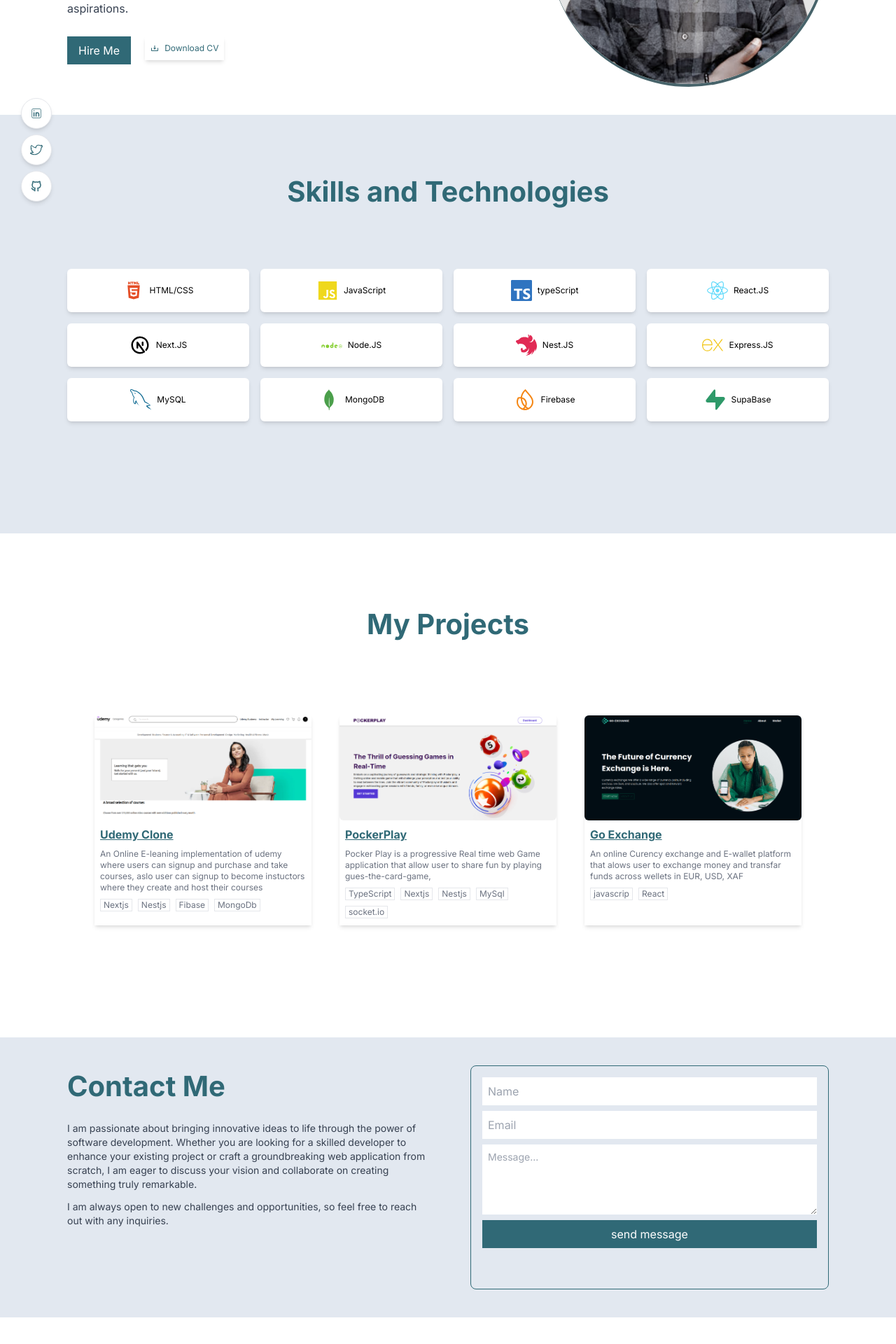
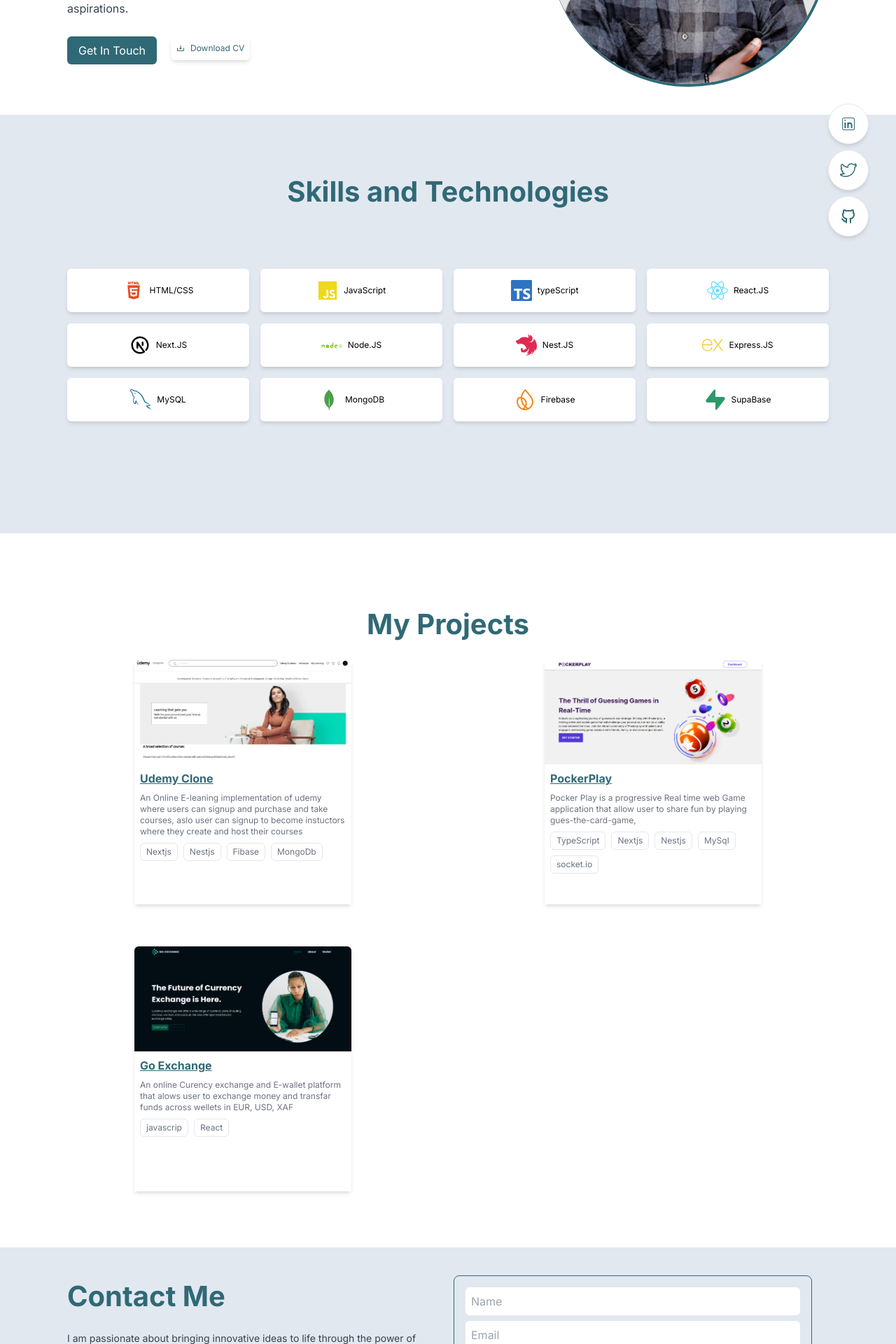
Before and after one commit to Gmarvis/gmarvis_portfolio, a Next.js app: page / in a window 1280 px wide. Shown: the part 380-2300 px from the top of the page at 70% size. Before the commit the page ends 2262 px from the top, so only its background shows below. Built offline with nearby package versions, Linux system fonts and the light colour scheme.

Commit message:
added dark mode

```diff
--- a/package.json
+++ b/package.json
@@ -12,6 +12,7 @@
     "@emailjs/browser": "^4.1.0",
     "framer-motion": "^10.18.0",
     "next": "14.0.4",
+    "next-themes": "^0.3.0",
     "react": "^18",
     "react-dom": "^18",
     "react-icons": "^5.0.1"
--- a/src/app/globals.css
+++ b/src/app/globals.css
@@ -2,10 +2,13 @@
 @tailwind components;
 @tailwind utilities;
 
+@layer base {
 	body {
 		scroll-behavior: smooth;
+		@apply dark:bg-slate-800 bg-white;
+		@apply dark:text-slate-200;
 	}
-
+}
 /* spinner loader styles */
 .loader {
 	position: relative;
--- a/src/app/layout.tsx
+++ b/src/app/layout.tsx
@@ -1,6 +1,8 @@
+// "use client";
 import type { Metadata } from "next";
 import { Inter } from "next/font/google";
 import "./globals.css";
+import { ThemeProvider } from "next-themes";
 
 const inter = Inter({ subsets: ["latin"] });
 
@@ -16,7 +18,9 @@ export default function RootLayout({
 }) {
 	return (
 		<html lang="en" className="scroll-smooth">
+			<ThemeProvider attribute="class">
 				<body className={inter.className}>{children}</body>
+			</ThemeProvider>
 		</html>
 	);
 }
--- a/src/app/page.tsx
+++ b/src/app/page.tsx
@@ -1,212 +1,20 @@
 "use client";
 import NavBar from "@/components/NavBar";
-import Image from "next/image";
-import Link from "next/link";
 
-// React Icons
-import { TiHtml5 } from "react-icons/ti";
-import { IoLogoJavascript } from "react-icons/io5";
-import { SiTypescript } from "react-icons/si";
-import { FaReact } from "react-icons/fa";
-import { TbBrandNextjs } from "react-icons/tb";
-import { DiNodejs } from "react-icons/di";
-import { SiNestjs } from "react-icons/si";
-import { SiExpress } from "react-icons/si";
-import { GrMysql } from "react-icons/gr";
-import { SiMongodb } from "react-icons/si";
-import { SiFirebase } from "react-icons/si";
-import { RiSupabaseFill } from "react-icons/ri";
 import FloatingSideBar from "@/components/FloatingSideBar";
 import Projects from "@/components/Projects";
 import Contact from "@/components/Contact";
-import { motion } from "framer-motion";
 import HeroSection from "@/components/HeroSection";
+import SkillsSection from "@/components/SkillsSection";
 export default function Home() {
-  const skills = [
-    {
-      name: "HTML/CSS",
-      icon: (
-        <TiHtml5
-          size={30}
-          style={{
-            color: "#e44d26",
-          }}
-        />
-      ),
-    },
-    {
-      name: "JavaScript",
-      icon: (
-        <IoLogoJavascript
-          size={30}
-          style={{
-            color: "#efd81d",
-          }}
-        />
-      ),
-    },
-    {
-      name: "typeScript",
-      icon: (
-        <SiTypescript
-          size={30}
-          style={{
-            color: "#2f74c0",
-          }}
-        />
-      ),
-    },
-    {
-      name: "React.JS",
-      icon: (
-        <FaReact
-          size={30}
-          style={{
-            color: "#66dbfb",
-          }}
-        />
-      ),
-    },
-    {
-      name: "Next.JS",
-      icon: (
-        <TbBrandNextjs
-          size={30}
-          style={{
-            color: "#000",
-          }}
-        />
-      ),
-    },
-    {
-      name: "Node.JS",
-      icon: (
-        <DiNodejs
-          size={30}
-          style={{
-            color: "#86cf33",
-          }}
-        />
-      ),
-    },
-    {
-      name: "Nest.JS",
-      icon: (
-        <SiNestjs
-          size={30}
-          style={{
-            color: "#e12a54",
-          }}
-        />
-      ),
-    },
-    {
-      name: "Express.JS",
-      icon: (
-        <SiExpress
-          size={30}
-          style={{
-            color: "#f1c617",
-          }}
-        />
-      ),
-    },
-    {
-      name: "MySQL",
-      icon: (
-        <GrMysql
-          size={30}
-          style={{
-            color: "#08668f",
-          }}
-        />
-      ),
-    },
-
-    {
-      name: "MongoDB",
-      icon: (
-        <SiMongodb
-          size={30}
-          style={{
-            color: "#4b9f4b",
-          }}
-        />
-      ),
-    },
-    {
-      name: "Firebase",
-      icon: (
-        <SiFirebase
-          size={30}
-          style={{
-            color: "#f58613",
-          }}
-        />
-      ),
-    },
-    {
-      name: "SupaBase",
-      icon: (
-        <RiSupabaseFill
-          size={30}
-          style={{
-            color: "#2e9969",
-          }}
-        />
-      ),
-    },
-  ];
-
 	// console.log(skills.length);
-
-  const containerVariants = {
-    hidden: { opacity: 0 },
-    show: {
-      opacity: 1,
-      transition: {
-        staggerChildren: 0.25,
-      },
-    },
-  };
-
-  const gridVariants = {
-    hidden: {
-      opacity: 0,
-    },
-    show: { opacity: 1 },
-  };
 
 	return (
 		<main className="min-h-screen scroll-smooth relative">
 			<NavBar />
 			<div className="pt-[64px] mobile:max-sm:pb-[70px]">
 				<HeroSection />
-        <div
-          id="skills"
-          className="skills px-24 bigScreen:px-80  py-20 mobile:max-sm:px-5 mb-5 bg-slate-200"
-        >
-          <h3 className=" text-center font-bold text-[40px] text-themecolor ">
-            Skills and Technologies
-          </h3>
-          <motion.div
-            variants={containerVariants}
-            initial="hidden"
-            animate="show"
-            className="grid w-full grid-cols-4 gap-4 py-20"
-          >
-            {skills.map((skill, i) => (
-              <motion.div
-                key={i}
-                variants={gridVariants}
-                className="flex  justify-center items-center shadow-md gap-2 p-4 flex-wrap rounded-md hover:scale-110 duration-300 bg-white "
-              >
-                {skill.icon}
-                <p className="text-xs">{skill.name}</p>
-              </motion.div>
-            ))}
-          </motion.div>
-        </div>
+				<SkillsSection />
 
 				<div
 					id="projects"
@@ -215,19 +23,14 @@ export default function Home() {
 					<h3 className="text-center font-bold text-[40px] text-themecolor">
 						My Projects
 					</h3>
-          <div className="flex justify-center items-center self-center py-20 w-full">
 					<Projects />
 				</div>
 			</div>
-      </div>
-      <div className="fixed top-[63vh] left-5 mobile:max-sm:left-1 mobile:max-sm:top-[70vh]">
+			<div className="fixed top-[63vh] right-5 mobile:max-sm:right-1 mobile:max-sm:top-[70vh]">
 				<FloatingSideBar />
 			</div>
 
-      <div
-        id="contact"
-        className="contact px-24 py-10 mobile:max-sm:px-5 w-full bg-slate-200"
-      >
+			<div id="contact" className="contact ">
 				<Contact />
 			</div>
 		</main>
--- a/src/components/Contact.tsx
+++ b/src/components/Contact.tsx
@@ -67,12 +67,12 @@ const Contact = () => {
 	};
 
 	return (
-    <div className="flex w-full justify-between mobile:max-sm:flex-col mobile:max-sm:gap-5">
-      <div className="w-[40vw] mobile:max-sm:w-full mobile:max-sm:text-center">
+		<div className="flex dark:bg-slate-800 gap-10 justify-betweenitems-center mobile:max-sm:flex-col mobile:max-sm:gap-5 px-24 bigScreen:px-80 py-10 mobile:max-sm:px-5 w-full bg-slate-200">
+			<div className=" max-w-lg w-full mobile:max-sm:w-full mobile:max-sm:text-center">
 				<h3 className=" font-bold text-[40px] pb-5 text-themecolor mobile:max-sm:text-center">
 					Contact Me
 				</h3>
-        <p className="text-gray-700 text-sm">
+				<p className="text-gray-700  text-sm dark:text-slate-400">
 					I am passionate about bringing innovative ideas to life through the
 					power of software development. Whether you are looking for a skilled
 					developer to enhance your existing project or craft a groundbreaking
@@ -80,7 +80,7 @@ const Contact = () => {
 					collaborate on creating something truly remarkable.
 				</p>
 
-        <p className="text-gray-700 text-sm mt-3">
+				<p className="text-gray-700 text-sm mt-3 dark:text-slate-400">
 					I am always open to new challenges and opportunities, so feel free to
 					reach out with any inquiries.
 				</p>
@@ -93,7 +93,7 @@ const Contact = () => {
 				<input
 					type="name"
 					name="name"
-          className="w-full outline-none p-2"
+					className="w-full outline-none p-2 rounded-md dark:bg-slate-700 dark:text-slate-200"
 					placeholder="Name"
 					onChange={(e) => setName(e.target.value)}
 				/>
@@ -102,17 +102,17 @@ const Contact = () => {
 					name="email"
 					onChange={(e) => setEmail(e.target.value)}
 					placeholder="Email"
-          className="w-full outline-none p-2"
+					className="w-full outline-none p-2 rounded-md dark:bg-slate-700 dark:text-slate-200"
 				/>
 				<textarea
-          className="outline-none h-[100px] mobile:max-sm:h-[150px] p-2 text-sm"
+					className="outline-none h-[100px] flex-grow mobile:max-sm:h-[150px] p-2 text-sm rounded-md dark:bg-slate-700 dark:text-slate-200"
 					placeholder="Message..."
 					name="message"
 					onChange={(e) => setSendMessage(e.target.value)}
 					id=""
 				></textarea>
 				<button
-          className={`bg-themecolor p-2 text-white flex justify-center items-center disabled:bg-slate-800`}
+					className={`bg-themecolor p-2 text-white flex justify-center items-center disabled:bg-slate-800 rounded-md`}
 					disabled={isLoading}
 				>
 					{!isLoading ? "send message " : <SpinnerLoader />}
--- a/src/components/FloatingSideBar.tsx
+++ b/src/components/FloatingSideBar.tsx
@@ -1,3 +1,4 @@
+"use client";
 import React from "react";
 import { CiLinkedin } from "react-icons/ci";
 import { SlSocialTwitter } from "react-icons/sl";
@@ -9,31 +10,31 @@ const LinkItems = [
 	{
 		name: "linkedin",
 		path: "https://www.linkedin.com/in/samgmarvis/",
-    icon: <CiLinkedin />,
+		icon: <CiLinkedin size={24} />,
 	},
 	{
 		name: "twitter",
 		path: "https://twitter.com/sam_gmarvis",
-    icon: <SlSocialTwitter />,
+		icon: <SlSocialTwitter size={24} />,
 	},
 	{
 		name: "Gidhub",
 		path: "https://github.com/gmarvis",
-    icon: <TbBrandGithub />,
+		icon: <TbBrandGithub size={24} />,
 	},
 ];
 
 export default function FloatingSideBar() {
 	return (
-    <div className="flex flex-col  p-4  w-[4rem]   gap-2 rounded-full justify-center items-center">
+		<div className="flex flex-col  p-6  w-[6rem]   gap-2 rounded-full justify-center items-center">
 			{LinkItems.map((link, i) => (
 				<Link
 					href={link.path}
 					target="_blank"
 					key={i}
-          className="flex flex-col justify-center items-center "
+					className="flex flex-col justify-center items-center hover:scale-110 duration-300 "
 				>
-          <div className="icon shadow-md p-3 rounded-full bg-white text-themecolor text-[18px] border">
+					<div className="icon shadow-md p-4 rounded-full dark:bg-slate-900 dark:border-none bg-white text-themecolor text-[18px] border">
 						{link.icon}
 					</div>
 				</Link>
--- a/src/components/HeroSection.tsx
+++ b/src/components/HeroSection.tsx
@@ -8,7 +8,7 @@ import { BiDownload } from "react-icons/bi";
 
 const HeroSection = () => {
 	return (
-    <div className="hero-section  w-full flex justify-center items-center gap-20  px-24 bigScreen:px-80 mobile:max-sm:px-5 py-10">
+		<div className="hero-section dark:bg-slate-800 w-full flex justify-center items-center gap-20  px-24 bigScreen:px-80 mobile:max-sm:px-5 py-10">
 			<div
 				id="about"
 				className="bio w-[50%] mobile:max-sm:w-full justify-center mobile:max-sm:items-center mobile:max-sm:text-center  flex flex-col gap-2"
@@ -28,11 +28,11 @@ const HeroSection = () => {
 						alt=""
 						width={400}
 						height={300}
-            className="rounded-full hidden mobile:max-sm:block z-0 grayscale-[50%] hover:grayscale-[0%] duration-300"
+						className="rounded-full hidden mobile:max-sm:block z-0  duration-300"
 					/>
 				</motion.div>
 
-        <p className="mobile:max-sm:pt-3 text-gray-700">
+				<p className="mobile:max-sm:pt-3 text-gray-700 dark:text-slate-400">
 					Beyond technical proficiency, I bring a strong sense of empathy and
 					user-centricity to my work. I believe that understanding the needs and
 					aspirations of users is paramount to creating truly impact digital
@@ -42,17 +42,17 @@ const HeroSection = () => {
 				</p>
 				<div className="actionBtns flex gap-5 pt-5">
 					<Link
-            className="bg-themecolor px-4 py-2 text-white"
+						className="bg-themecolor px-4 py-2 text-white rounded-md"
 						href={"#contact"}
 					>
-            Hire Me
+						Get In Touch
 					</Link>
 					<Link
 						href={"/SamGmarvisCV.pdf"}
 						download={"Sam Gmarvis DevelopersCV.pdf"}
 						target="_blank"
 					>
-            <button className="text-[12px] flex justify-center items-center gap-2 shadow-md text-themecolor hover:bg-slate-400 hover:text-white duration-300 p-2">
+						<button className="text-[12px] flex justify-center items-center gap-2 shadow-md dark:border dark:border-themecolor rounded-md text-themecolor hover:bg-slate-400 hover:text-white duration-300 p-2">
 							<BiDownload />
 							Download CV
 						</button>
@@ -65,7 +65,7 @@ const HeroSection = () => {
 					alt=""
 					width={400}
 					height={300}
-          className=" border-r-4 border-r-themecolor border-b-4 border-b-themecolor grayscale-[50%] hover:grayscale-[0%] rounded-full duration-300"
+					className=" border-r-4 border-r-themecolor border-b-4 border-b-themecolor  rounded-full duration-300"
 				/>
 			</div>
 		</div>
--- a/src/components/Projects.tsx
+++ b/src/components/Projects.tsx
@@ -7,13 +7,13 @@ import { UseInViewOptions } from "framer-motion";
 
 function Projects() {
 	return (
-    <div className="flex gap-10 flex-wrap w-full  mobile:max-sm:px-0 justify-center items-center ">
+		<div className="flex gap-10 px-24 bigScreen:px-80 flex-wrap w-full  mobile:max-sm:px-0 justify-between items-center ">
 			{projectData.map((project, i) => (
 				<Link
 					href={project.link}
 					target="_blank"
 					key={i}
-          className="w-[310px] mobile:max-sm:w-[95vw]  mt-5 hover:cursor-pointer bg-white h-[300px] shadow-md hover:scale-110 duration-300"
+					className="w-[310px] mobile:max-sm:w-[95vw] dark:bg-slate-800 dark:border dark:border-themecolor rounded-t-md mt-5 hover:cursor-pointer bg-white h-[350px] shadow-md hover:scale-110 duration-300"
 				>
 					<div
 						style={{
@@ -22,7 +22,7 @@ function Projects() {
 							backgroundPosition: "center",
 							objectFit: "fill",
 						}}
-            className="w-full h-[150px]  rounded-md"
+						className="w-full h-[150px]  rounded-t-md  "
 					></div>
 					<div className=" p-2 flex flex-col gap-2 justify-between">
 						<Link href={project.link} target="_blank">
@@ -39,7 +39,10 @@ function Projects() {
             )} */}
 						<div className="flex gap-2 flex-wrap">
 							{project.technology.map((tool, i) => (
-                <span key={i} className=" text-xs border px-1 text-gray-500">
+								<span
+									key={i}
+									className=" text-xs border py-1 rounded-md text-gray-500 dark:border-themecolor px-2"
+								>
 									{tool}
 								</span>
 							))}
--- /dev/null
+++ b/src/components/SkillsSection.tsx
@@ -0,0 +1,198 @@
+import React from "react";
+// React Icons
+import { TiHtml5 } from "react-icons/ti";
+import { IoLogoJavascript } from "react-icons/io5";
+import { SiTypescript } from "react-icons/si";
+import { FaReact } from "react-icons/fa";
+import { TbBrandNextjs } from "react-icons/tb";
+import { DiNodejs } from "react-icons/di";
+import { SiNestjs } from "react-icons/si";
+import { SiExpress } from "react-icons/si";
+import { GrMysql } from "react-icons/gr";
+import { SiMongodb } from "react-icons/si";
+import { SiFirebase } from "react-icons/si";
+import { RiSupabaseFill } from "react-icons/ri";
+import { motion } from "framer-motion";
+
+const SkillsSection = () => {
+	const containerVariants = {
+		hidden: { opacity: 0 },
+		show: {
+			opacity: 1,
+			transition: {
+				staggerChildren: 0.25,
+			},
+		},
+	};
+
+	const gridVariants = {
+		hidden: {
+			opacity: 0,
+		},
+		show: { opacity: 1 },
+	};
+	const skills = [
+		{
+			name: "HTML/CSS",
+			icon: (
+				<TiHtml5
+					size={30}
+					style={{
+						color: "#e44d26",
+					}}
+				/>
+			),
+		},
+		{
+			name: "JavaScript",
+			icon: (
+				<IoLogoJavascript
+					size={30}
+					style={{
+						color: "#efd81d",
+					}}
+				/>
+			),
+		},
+		{
+			name: "typeScript",
+			icon: (
+				<SiTypescript
+					size={30}
+					style={{
+						color: "#2f74c0",
+					}}
+				/>
+			),
+		},
+		{
+			name: "React.JS",
+			icon: (
+				<FaReact
+					size={30}
+					style={{
+						color: "#66dbfb",
+					}}
+				/>
+			),
+		},
+		{
+			name: "Next.JS",
+			icon: (
+				<TbBrandNextjs
+					size={30}
+					style={{
+						color: "#000",
+					}}
+				/>
+			),
+		},
+		{
+			name: "Node.JS",
+			icon: (
+				<DiNodejs
+					size={30}
+					style={{
+						color: "#86cf33",
+					}}
+				/>
+			),
+		},
+		{
+			name: "Nest.JS",
+			icon: (
+				<SiNestjs
+					size={30}
+					style={{
+						color: "#e12a54",
+					}}
+				/>
+			),
+		},
+		{
+			name: "Express.JS",
+			icon: (
+				<SiExpress
+					size={30}
+					style={{
+						color: "#f1c617",
+					}}
+				/>
+			),
+		},
+		{
+			name: "MySQL",
+			icon: (
+				<GrMysql
+					size={30}
+					style={{
+						color: "#08668f",
+					}}
+				/>
+			),
+		},
+
+		{
+			name: "MongoDB",
+			icon: (
+				<SiMongodb
+					size={30}
+					style={{
+						color: "#4b9f4b",
+					}}
+				/>
+			),
+		},
+		{
+			name: "Firebase",
+			icon: (
+				<SiFirebase
+					size={30}
+					style={{
+						color: "#f58613",
+					}}
+				/>
+			),
+		},
+		{
+			name: "SupaBase",
+			icon: (
+				<RiSupabaseFill
+					size={30}
+					style={{
+						color: "#2e9969",
+					}}
+				/>
+			),
+		},
+	];
+	return (
+		<div
+			id="skills"
+			className="skills  px-24 bigScreen:px-80  py-20 mobile:max-sm:px-5 mb-5 dark:bg-slate-800 bg-slate-200"
+		>
+			<h3 className=" text-center font-bold text-[40px] text-themecolor ">
+				Skills and Technologies
+			</h3>
+			<motion.div
+				variants={containerVariants}
+				initial="hidden"
+				animate="show"
+				className="grid w-full grid-cols-4 gap-4 py-20"
+			>
+				{skills.map((skill, i) => (
+					<motion.div
+						key={i}
+						variants={gridVariants}
+						className="flex  justify-center items-center shadow-md gap-2 p-4 flex-wrap rounded-md hover:scale-105 duration-300 dark:bg-transparent dark:border dark:border-themecolor bg-white "
+					>
+						{skill.icon}
+						<p className="text-xs">{skill.name}</p>
+					</motion.div>
+				))}
+			</motion.div>
+		</div>
+	);
+};
+
+export default SkillsSection;
--- a/tailwind.config.ts
+++ b/tailwind.config.ts
@@ -22,6 +22,7 @@ const config: Config = {
 			},
 		},
 	},
+	darkMode: "class",
 	plugins: [],
 };
 export default config;
```
Also changed, not shown: src/components/NavBar.tsx (+13 -5 lines), 1 other file (tests, documents, lock files or other folders). Lines whose indentation alone changed are shown as unchanged.
